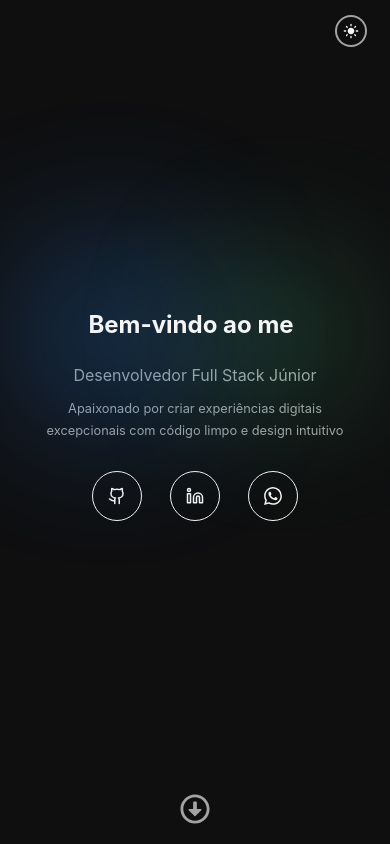
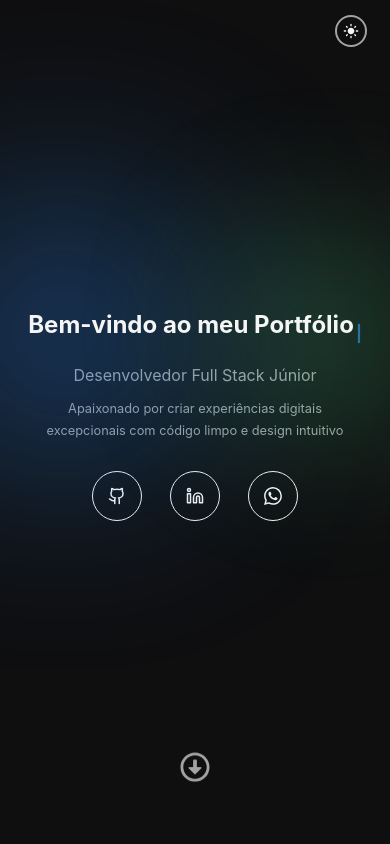
Before and after one commit to MLS467/devmaisson, a React (Vite) app: page / in a window 390 px wide. Shown: the top 844 px of the page. Built offline with nearby package versions, Linux system fonts and the light colour scheme.

Commit message:
fix: responsive screen

```diff
--- a/src/components/HomeComponents/DescriptionPage/style.ts
+++ b/src/components/HomeComponents/DescriptionPage/style.ts
@@ -260,6 +260,10 @@ export const ArrowBackContainer = styled.div`
   width: 100%;
   height: auto;
 
+  @media (max-width: 768px) {
+    bottom: 5vh;
+  }
+
   svg {
     animation: bounce 1.2s infinite;
   }
--- a/src/style/globalStyle.ts
+++ b/src/style/globalStyle.ts
@@ -13,7 +13,7 @@ export const GlobalStyle = createGlobalStyle<GlobalStyleProps>`
       /* outline: 1px solid rgba(255,0,0,0.2); // debug de alinhamento */
   }
 
-  body {
+  html, body {
     width: 100%;
     height: 100vh;
     background-color: ${(props) => props.$palette.background};
@@ -22,5 +22,6 @@ export const GlobalStyle = createGlobalStyle<GlobalStyleProps>`
     -webkit-font-smoothing: antialiased;
     -moz-osx-font-smoothing: grayscale;
     transition: background-color 0.3s ease, color 0.3s ease;
+    overflow-x: hidden;
   }
 `;
```
